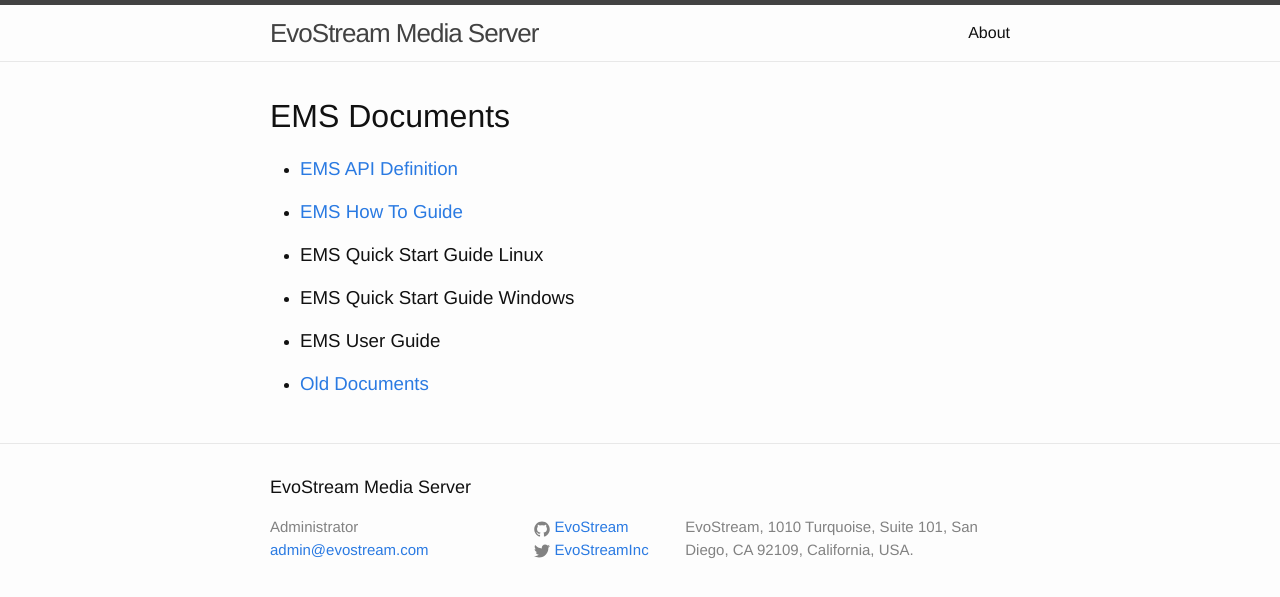
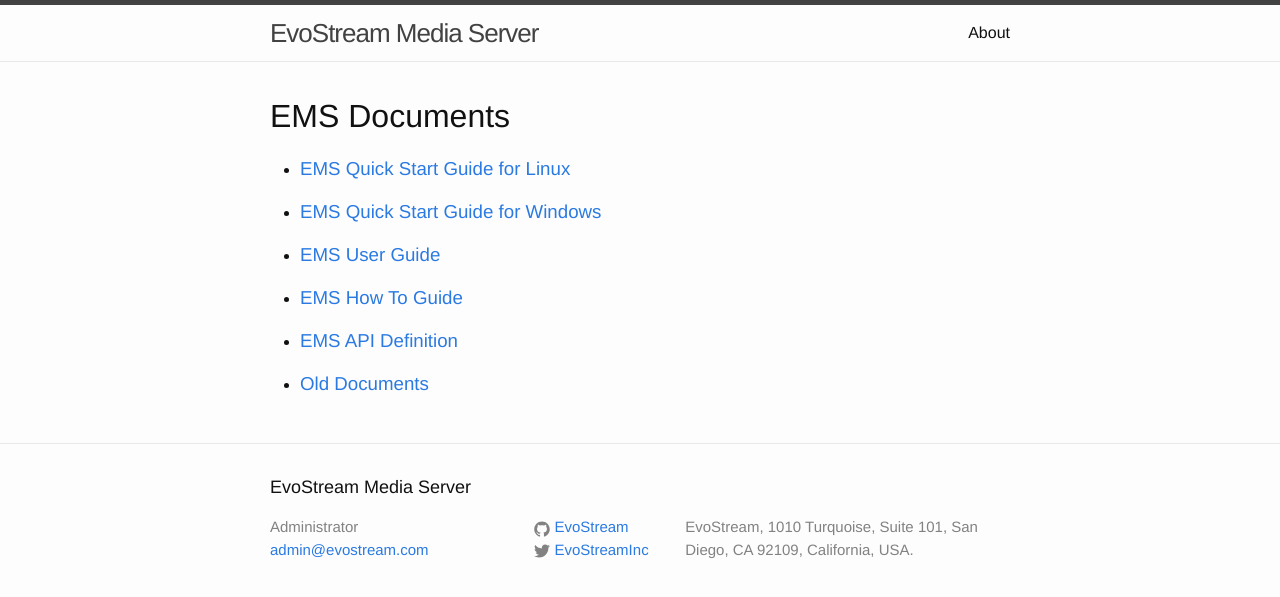
Before and after one commit to EvoStream/EvoStream.github.io, a Jekyll site: the page built from index.html, in a window 1280 px wide. Shown: the top 597 px of the page. Built offline with Jekyll 4.4.1, drawn with Linux system fonts in a browser that asks for light colours.

Commit message:
Add EMS Quick Start Guides, update index

```diff
--- a/index.html
+++ b/index.html
@@ -7,12 +7,12 @@
   <h1>EMS Documents</h1>
 
   <ul>
-    <li><h3><a href="https://evostream.github.io/ems_api_definition/table_of_contents/">EMS API Definition</a></h2></li>
-    <li><h3><a href="https://evostream.github.io/ems_how_to_guide/table_of_contents/">EMS How To Guide</a></h2></li>
-    <li><h3>EMS Quick Start Guide Linux</h2></li>
-    <li><h3>EMS Quick Start Guide Windows</h2></li>
-    <li><h3>EMS User Guide</h2></li>
-    <li><h3><a href="index_old.html">Old Documents</a></h2></li>
+    <li><h3><a href="/quickstartlinux">EMS Quick Start Guide for Linux</a></h3></li>
+    <li><h3><a href="/quickstartwindows">EMS Quick Start Guide for Windows</a></h3></li>
+    <li><h3><a href="http://evostream.github.io/ems_user_guide/table_of_contents/">EMS User Guide</a></h3></li>
+    <li><h3><a href="https://evostream.github.io/ems_how_to_guide/table_of_contents/">EMS How To Guide</a></h3></li>
+    <li><h3><a href="https://evostream.github.io/ems_api_definition/table_of_contents/">EMS API Definition</a></h3></li>
+    <li><h3><a href="index_old.html">Old Documents</a></h3></li>
   </ul>
 
 </div>
```
Also changed, not shown: _posts/2016-01-01-ems-quick-start-guide-linux.md (renamed from _posts/2016-01-07-ems-quick-start-guide-linux.md, +2 -1 lines), _posts/2016-01-01-ems-quick-start-guide-windows.md (renamed from _posts/2016-01-07-ems-quick-start-guide-windows.md, +2 -1 lines).
